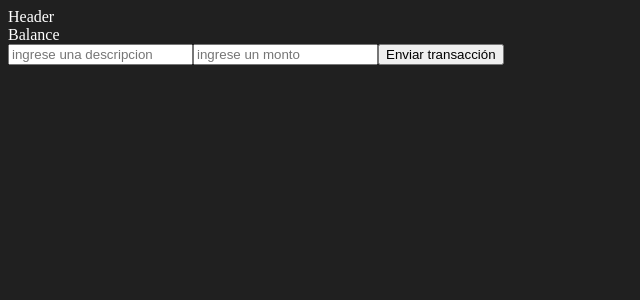
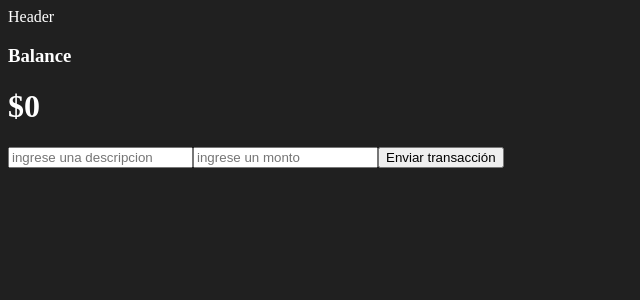
Before and after one commit to joaquinyapura/Control-gastos-react, a React (Vite) app: page / in a window 1280 px wide. Shown: the top 300 px of the page, without its empty margins (0-640 px from the left). Built offline with nearby package versions, Linux system fonts and the light colour scheme.

Commit message:
Modulo balance actualizado con calculadora total

```diff
--- a/src/Components/Balance.jsx
+++ b/src/Components/Balance.jsx
@@ -3,10 +3,19 @@ import { UseGlobalcontext } from '../Context/GlobalContext'
 
 export const Balance = () => {
 
-  const data = UseGlobalcontext()
+
+
+  const {transactions} = UseGlobalcontext()
+
+  const montos = transactions.map(transactions => transactions.Importe)
+
+ const total = montos.reduce((acc,item) => acc+item,0)
+
+
   return (
-    <div>Balance
-
+    <div>
+      <h3>Balance</h3>
+      <h1>${total} </h1>
     </div>
   )
 }
--- a/src/Components/TransactionForm.jsx
+++ b/src/Components/TransactionForm.jsx
@@ -15,7 +15,7 @@ export const TransactionForm = () => {
     addTransaction({
       id:window.crypto.randomUUID(),
       Descripcion,
-      Importe
+      Importe: +Importe
     })
 
 
```
